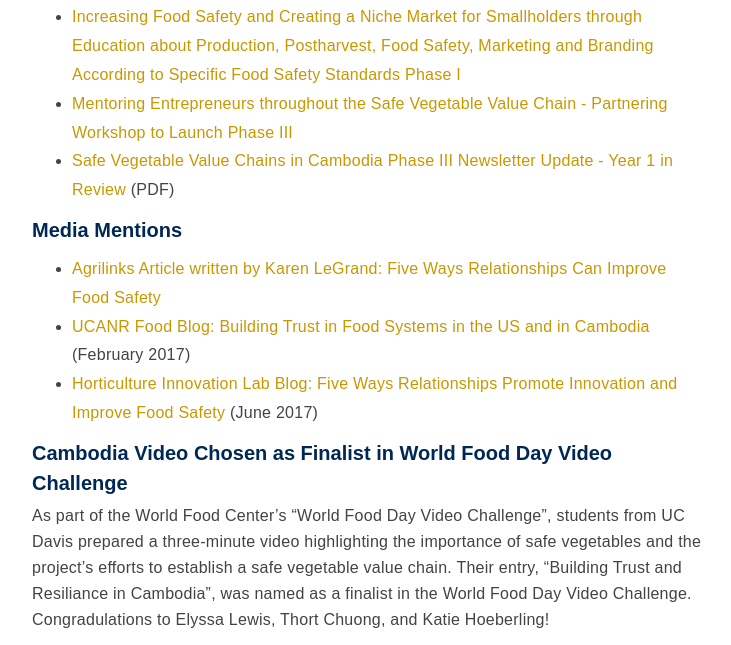
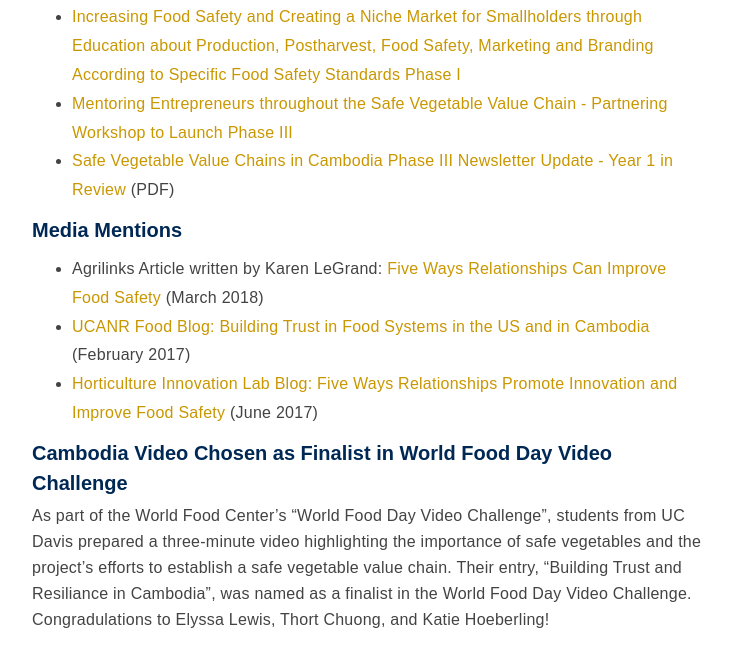
Before and after one commit to ucdavis/ip, a Jekyll site: the page built from _posts/countries/2015-02-12-Cambodia.markdown, in a window 1280 px wide and 900 px high, scrolled down 1396 px, cut to the strip 0-645 px from the top of the window. Shown: the whole strip, without its empty margins (96-827 px from the left). Built offline with Jekyll 4.4.1, drawn with Linux system fonts in a browser that asks for light colours; nearby versions of some CDN libraries.

Commit message:
agrilinks edit

```diff
--- a/_posts/countries/2015-02-12-Cambodia.markdown
+++ b/_posts/countries/2015-02-12-Cambodia.markdown
@@ -25,7 +25,7 @@
 
 
 ### Media Mentions
-- <a target="_blank" href="https://www.agrilinks.org/post/5-ways-relationships-can-improve-food-safety"> Agrilinks Article written by Karen LeGrand: Five Ways Relationships Can Improve Food Safety</a><br>
+-  Agrilinks Article written by Karen LeGrand: <a target="_blank" href="https://www.agrilinks.org/post/5-ways-relationships-can-improve-food-safety">Five Ways Relationships Can Improve Food Safety</a> (March 2018)<br>
 - <a href="http://ucanr.edu/blogs/blogcore/postdetail.cfm?postnum=23237">UCANR Food Blog: Building Trust in Food Systems in the US and in Cambodia</a> (February 2017) <br>
 - <a href="https://blog.horticulture.ucdavis.edu/2017/06/5-ways-relationships-promote-innovation-food-safety/">Horticulture Innovation Lab Blog: Five Ways Relationships Promote Innovation and Improve Food Safety</a> (June 2017) <br>
 
```
